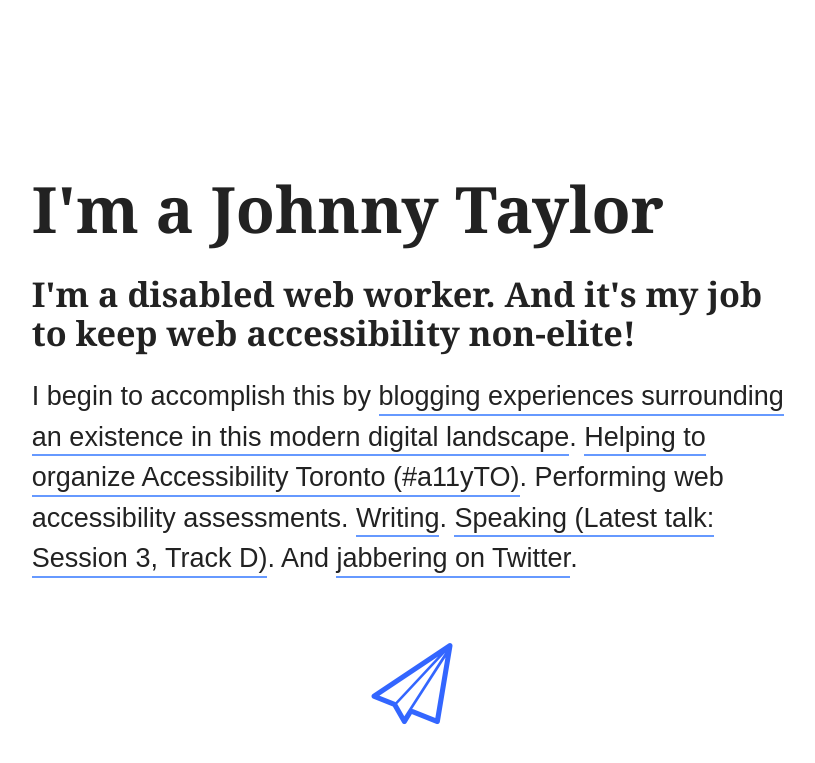
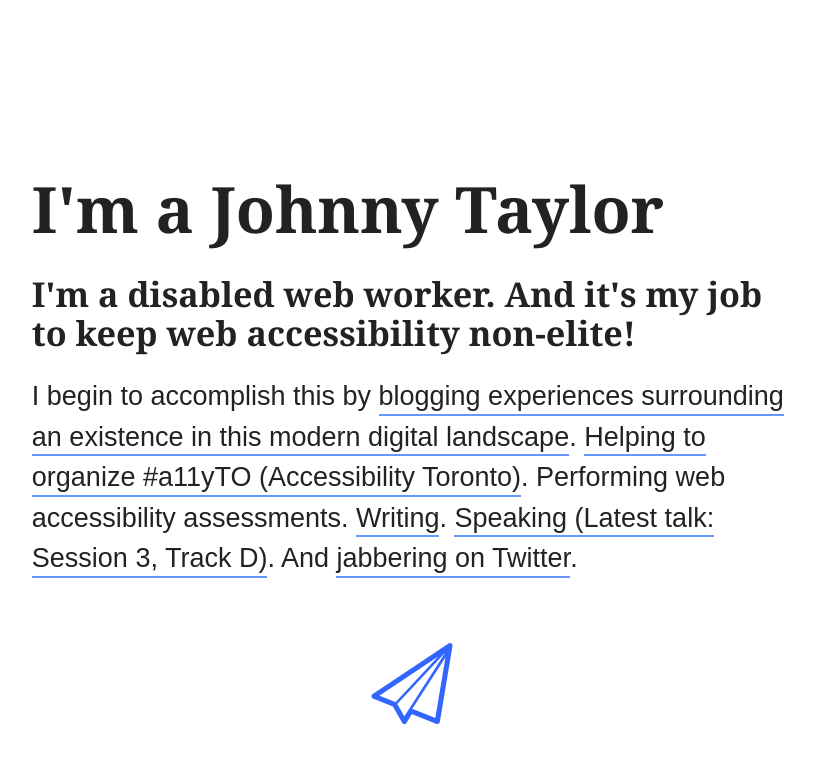
Before and after one commit to abledaccess/johnnydaux.org, a Jekyll site: the page built from index.md, in a window 1280 px wide. Shown: the top 763 px of the page, without its empty margins (228-1043 px from the left). Built offline with Jekyll 4.4.1, drawn with Linux system fonts in a browser that asks for light colours.

Commit message:
Update copy

```diff
--- a/index.md
+++ b/index.md
@@ -11,4 +11,4 @@
 
 <p class="intro">I'm a disabled web worker. And it's my job to keep web accessibility non-elite!</p>
 
-I begin to accomplish this by [blogging experiences surrounding an existence in this modern digital landscape](https://abledaccess.com). [Helping to organize Accessibility Toronto (#a11yTO)](https://twitter.com/a11yTO). Performing web accessibility assessments. [Writing](http://simplyaccessible.com/article/being-disabled-can-be-lame/). [Speaking (Latest talk: Session 3, Track D)](http://accessibilitycampto.org/schedule.php#pm1). And [jabbering on Twitter](https://twitter.com/abledaccess).
+I begin to accomplish this by [blogging experiences surrounding an existence in this modern digital landscape](https://abledaccess.com). [Helping to organize #a11yTO (Accessibility Toronto)](https://twitter.com/a11yTO). Performing web accessibility assessments. [Writing](http://simplyaccessible.com/article/being-disabled-can-be-lame/). [Speaking (Latest talk: Session 3, Track D)](http://accessibilitycampto.org/schedule.php#pm1). And [jabbering on Twitter](https://twitter.com/abledaccess).
```
